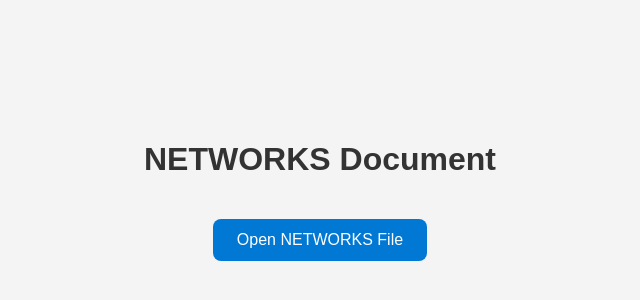
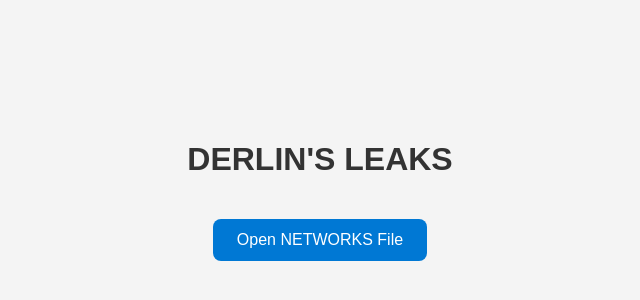
Before and after one commit to Lethinkj/structure, a plain HTML site: page index.html in a window 1280 px wide. Shown: the part 210-510 px from the top of the page, without its empty margins (320-960 px from the left). Drawn offline with Linux system fonts and the light colour scheme.

Commit message:
Update index.html

```diff
--- a/index.html
+++ b/index.html
@@ -2,7 +2,7 @@
 <html lang="en">
 <head>
   <meta charset="UTF-8">
-  <title>NETWORKS</title>
+  <title>DERLIN'S</title>
   <style>
     body {
       font-family: Arial, sans-serif;
@@ -33,7 +33,7 @@
   </style>
 </head>
 <body>
-  <h1>NETWORKS Document</h1>
+  <h1>DERLIN'S LEAKS</h1>
   <a class="button" href="https://1drv.ms/b/c/a5102f6bd6dff268/EZeANhhBNpFMvO5CaZ1z7-IBOgdTq1bjp0wGXEI9cRVclA" target="_blank">
     Open NETWORKS File
   </a>
```
